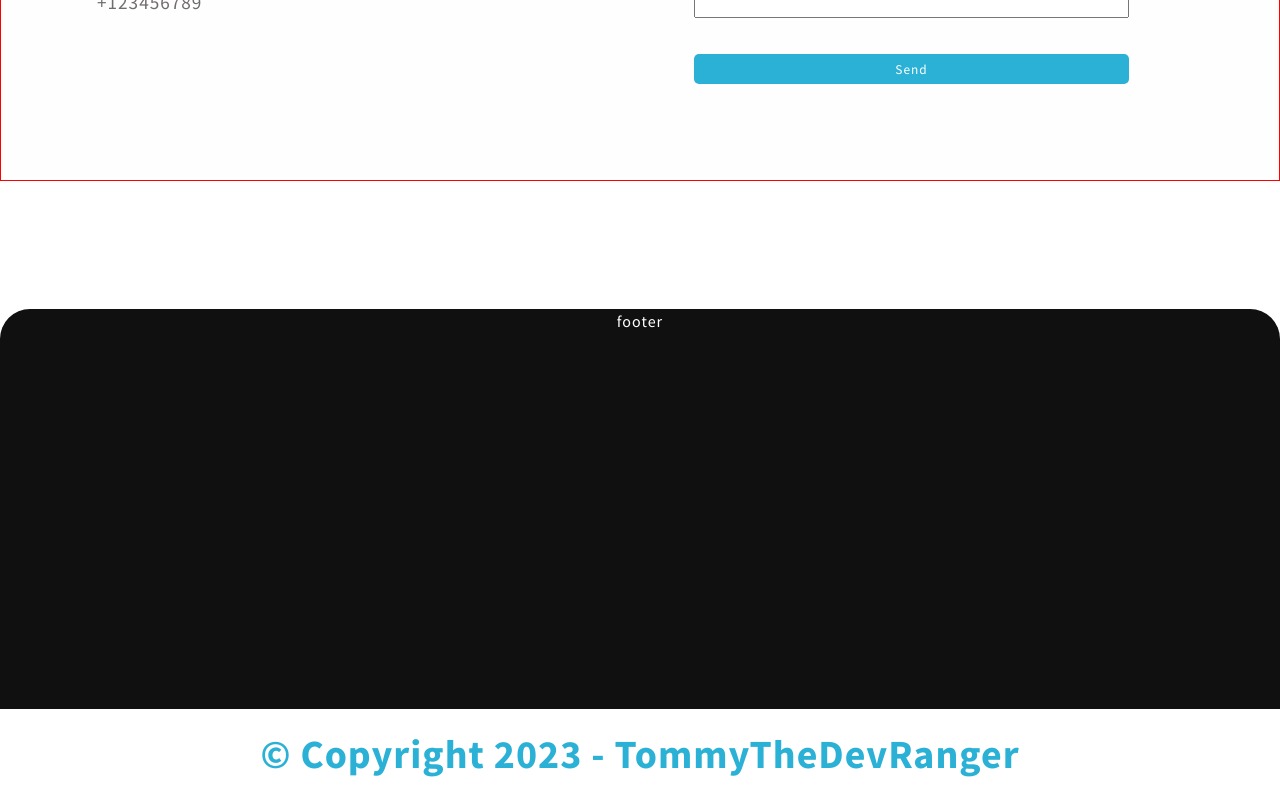
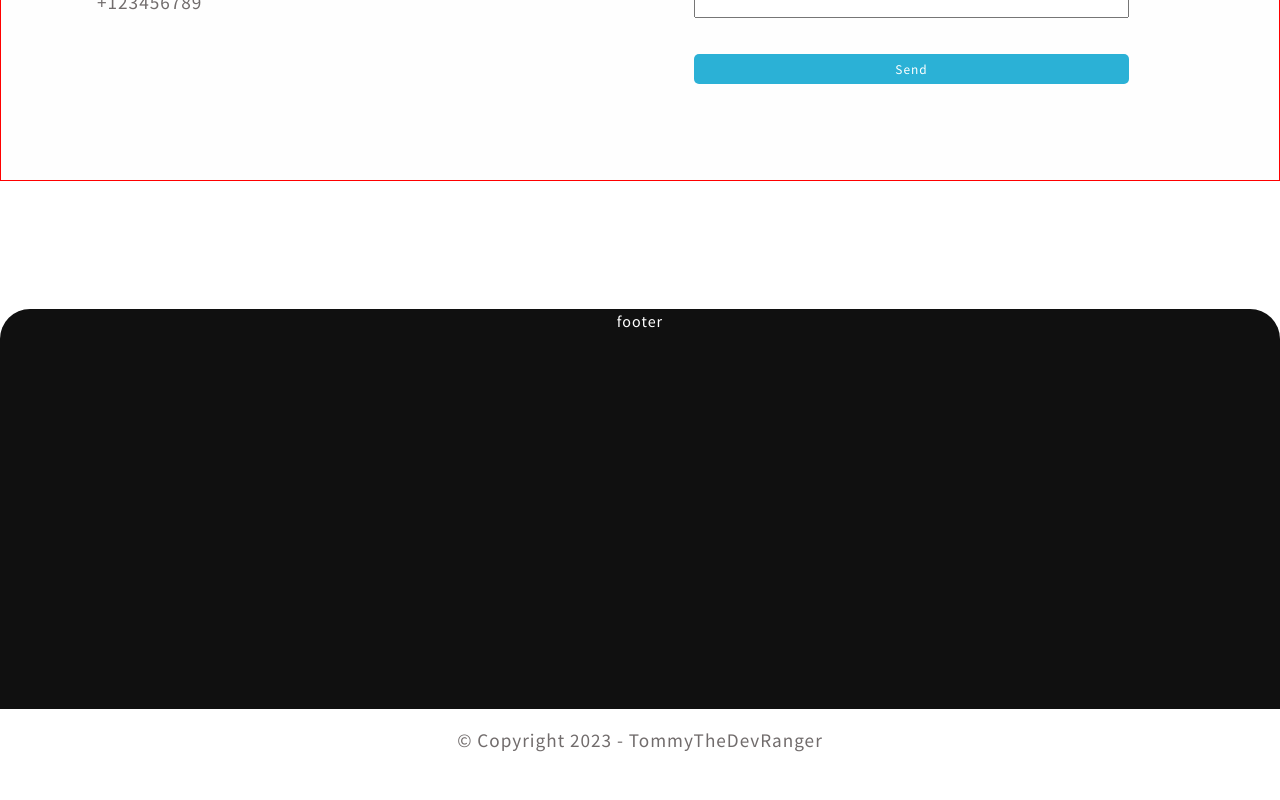
Before and after one commit to TommyOliveir/vite-react-official-project_PORTFOLIO, a React (Vite) app: page / in a window 1280 px wide. Shown: the part 4039-4839 px from the top of the page. After the commit the page ends 4811 px from the top, so only its background shows below. Built offline with nearby package versions, Linux system fonts and the light colour scheme; the HTML template or start-up script is replaced by a standard one.

Commit message:
Update Footer.jsx

```diff
--- a/src/components/Footer.jsx
+++ b/src/components/Footer.jsx
@@ -4,7 +4,10 @@ function Footer() {
   return (
     <>
       <div className="social-footer">footer</div>
-      <h2>© Copyright 2023 - TommyTheDevRanger </h2>
+      <div className="div">
+      <p>© Copyright 2023 - TommyTheDevRanger </p>
+      </div>
+
     </>
 
   )
```
